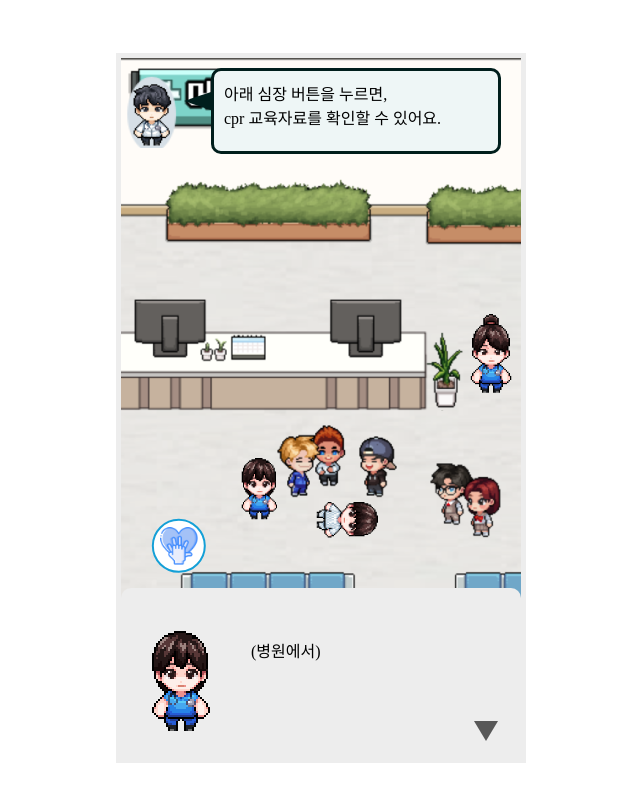
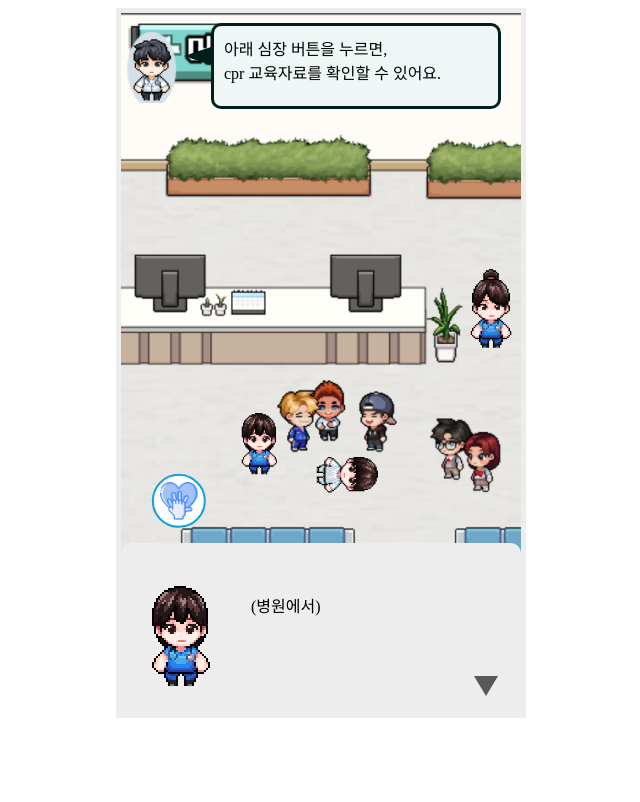
Before and after one commit to deltoid-kang/cpr, a plain HTML site: page index.html in a window 1280 px wide. Shown: the whole page, without its empty margins (319-959 px from the left). Drawn offline with Linux system fonts and the light colour scheme.

Commit message:
Add files via upload

```diff
--- a/index.html
+++ b/index.html
@@ -9,12 +9,12 @@
     <script type="module" src="./data.js"></script>
     <script type="module" src="./script.js"></script>
 
-    <!-- <body
+    <body
       oncontextmenu="return false"
       onselectstart="return false"
       ondragstart="return false"
       onkeydown="return false"
-    ></body> -->
+    ></body>
   </head>
   <body>
     <div class="container">
--- a/style.css
+++ b/style.css
@@ -2,7 +2,7 @@ body {
   display: flex;
   align-items: center;
   justify-content: center;
-  height: 100vh;
+  /* height: 100vh; */
 }
 
 .container {
```
